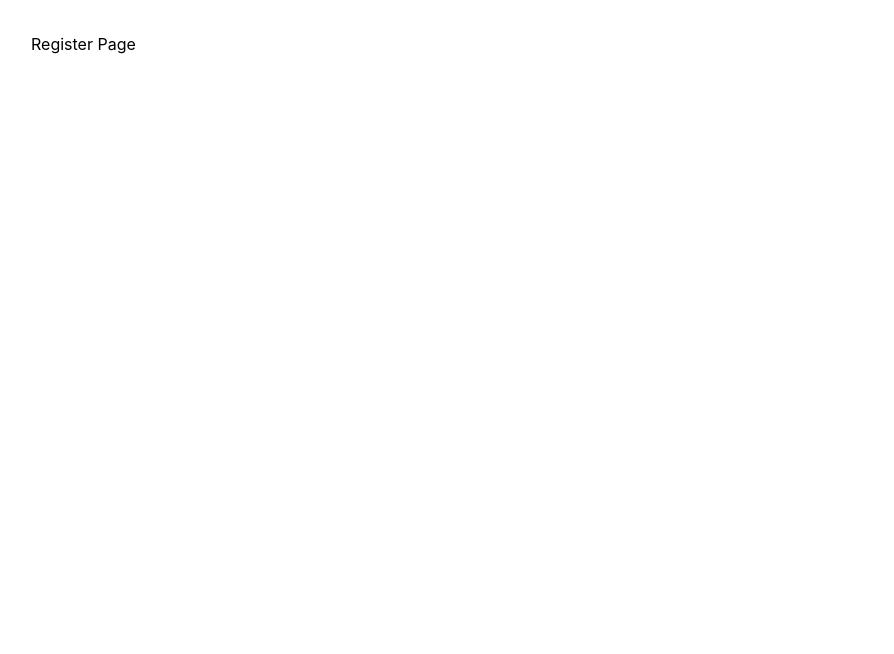
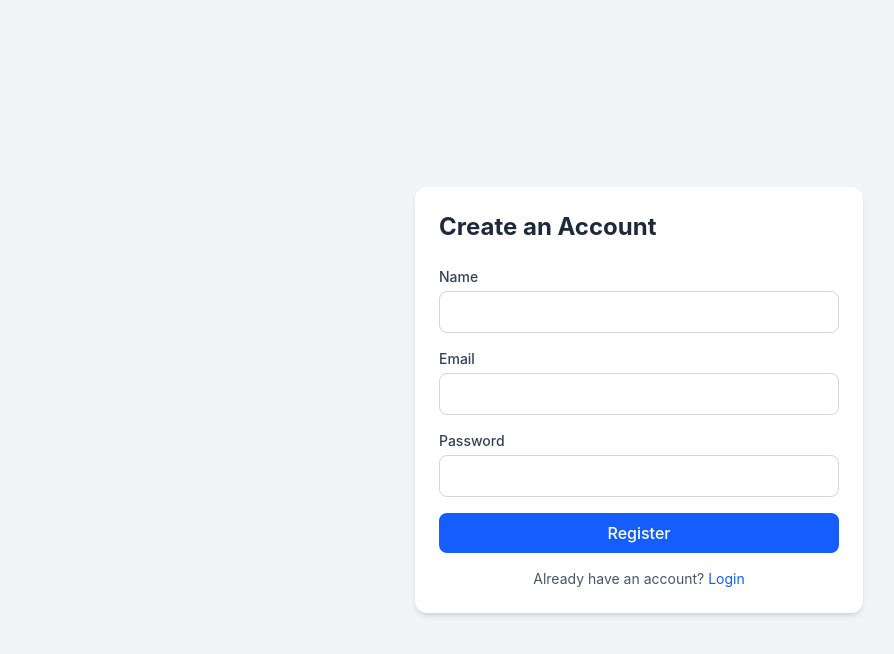
Before and after one commit to Diptendu16/url-shortener-frontend, a React (Vite) app: page /register in a window 1280 px wide. Shown: the top 654 px of the page, without its empty margins (1-895 px from the left). Built offline with nearby package versions, Linux system fonts and the light colour scheme; no server answers.

Commit message:
added registration and login

```diff
--- a/src/pages/Login.tsx
+++ b/src/pages/Login.tsx
@@ -1,5 +1,83 @@
+import { useState } from "react";
+import type { FormEvent } from "react";
+import { useNavigate, Link } from "react-router-dom";
+import { useAuth } from "../context/AuthContext";
+import Card from "../components/Card";
+import Input from "../components/Input";
+import Button from "../components/Button";
+import axios from "axios";
+
 const Login = () => {
-  return <div className="p-8">Login Page</div>;
+  const [email, setEmail] = useState("");
+  const [password, setPassword] = useState("");
+  const [error, setError] = useState("");
+  const [loading, setLoading] = useState(false);
+
+  const { login } = useAuth();
+  const navigate = useNavigate();
+
+  const handleSubmit = async (e: FormEvent) => {
+    e.preventDefault();
+    setError("");
+    setLoading(true);
+
+    try {
+      await login(email, password);
+      navigate("/dashboard");
+    } catch (err) {
+      if (axios.isAxiosError(err) && err.response) {
+        setError(err.response.data.message || "Login failed");
+      } else {
+        setError("Something went wrong. Please try again.");
+      }
+    } finally {
+      setLoading(false);
+    }
+  };
+
+  return (
+    <div className="min-h-screen flex items-center justify-center bg-gray-100 px-4">
+      <Card>
+        <h1 className="text-2xl font-bold text-gray-800 mb-6">Welcome Back</h1>
+
+        {error && (
+          <div className="mb-4 p-3 bg-red-100 text-red-700 rounded-lg text-sm">
+            {error}
+          </div>
+        )}
+
+        <form onSubmit={handleSubmit}>
+          <Input
+            label="Email"
+            id="email"
+            type="email"
+            value={email}
+            onChange={(e) => setEmail(e.target.value)}
+            required
+          />
+          <Input
+            label="Password"
+            id="password"
+            type="password"
+            value={password}
+            onChange={(e) => setPassword(e.target.value)}
+            required
+          />
+
+          <Button type="submit" disabled={loading}>
+            {loading ? "Logging in..." : "Login"}
+          </Button>
+        </form>
+
+        <p className="mt-4 text-sm text-gray-600 text-center">
+          Don't have an account?{" "}
+          <Link to="/register" className="text-blue-600 hover:underline">
+            Register
+          </Link>
+        </p>
+      </Card>
+    </div>
+  );
 };
 
 export default Login;
--- a/src/pages/Register.tsx
+++ b/src/pages/Register.tsx
@@ -1,5 +1,94 @@
+import { useState } from "react";
+import type { FormEvent } from "react";
+import { useNavigate, Link } from "react-router-dom";
+import { useAuth } from "../context/AuthContext";
+import Card from "../components/Card";
+import Input from "../components/Input";
+import Button from "../components/Button";
+import axios from "axios";
+
 const Register = () => {
-  return <div className="p-8">Register Page</div>;
+  const [name, setName] = useState("");
+  const [email, setEmail] = useState("");
+  const [password, setPassword] = useState("");
+  const [error, setError] = useState("");
+  const [loading, setLoading] = useState(false);
+
+  const { register } = useAuth();
+  const navigate = useNavigate();
+
+  const handleSubmit = async (e: FormEvent) => {
+    e.preventDefault();
+    setError("");
+    setLoading(true);
+
+    try {
+      await register(name, email, password);
+      navigate("/dashboard");
+    } catch (err) {
+      if (axios.isAxiosError(err) && err.response) {
+        setError(err.response.data.message || "Registration failed");
+      } else {
+        setError("Something went wrong. Please try again.");
+      }
+    } finally {
+      setLoading(false);
+    }
+  };
+
+  return (
+    <div className="min-h-screen flex items-center justify-center bg-gray-100 px-4">
+      <Card>
+        <h1 className="text-2xl font-bold text-gray-800 mb-6">
+          Create an Account
+        </h1>
+
+        {error && (
+          <div className="mb-4 p-3 bg-red-100 text-red-700 rounded-lg text-sm">
+            {error}
+          </div>
+        )}
+
+        <form onSubmit={handleSubmit}>
+          <Input
+            label="Name"
+            id="name"
+            type="text"
+            value={name}
+            onChange={(e) => setName(e.target.value)}
+            required
+          />
+          <Input
+            label="Email"
+            id="email"
+            type="email"
+            value={email}
+            onChange={(e) => setEmail(e.target.value)}
+            required
+          />
+          <Input
+            label="Password"
+            id="password"
+            type="password"
+            value={password}
+            onChange={(e) => setPassword(e.target.value)}
+            required
+          />
+
+          <Button type="submit" disabled={loading}>
+            {loading ? "Creating account..." : "Register"}
+          </Button>
+        </form>
+
+        <p className="mt-4 text-sm text-gray-600 text-center">
+          Already have an account?{" "}
+          <Link to="/login" className="text-blue-600 hover:underline">
+            Login
+          </Link>
+        </p>
+      </Card>
+    </div>
+  );
 };
 
 export default Register;
```
